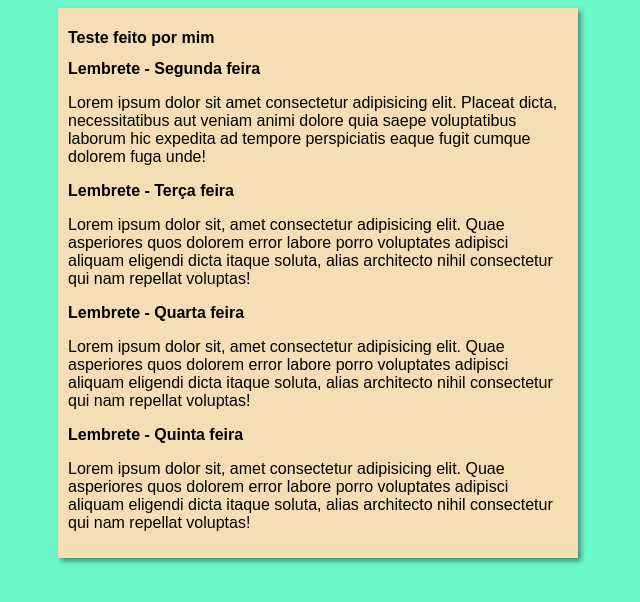
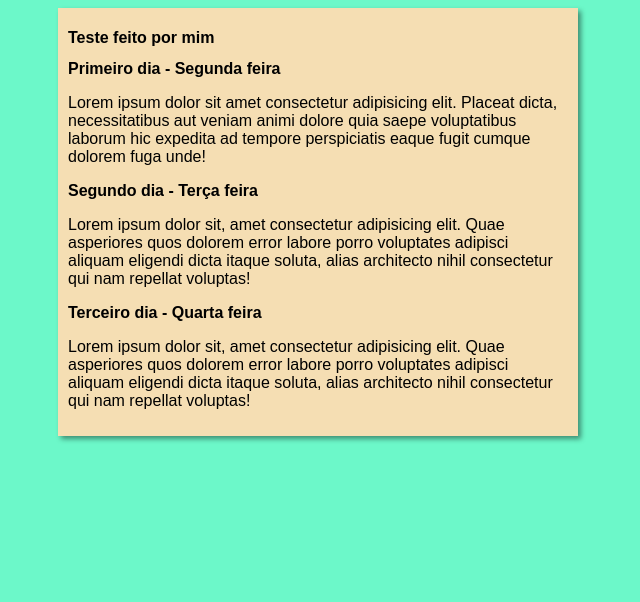
Before and after one commit to gabrielacsales/projeto-site, a plain HTML site: page index.html in a window 1280 px wide. Shown: the whole page, without its empty margins (322-962 px from the left). Drawn offline with Linux system fonts and the light colour scheme.

Commit message:
Update index.html

```diff
--- a/index.html
+++ b/index.html
@@ -12,19 +12,15 @@
             <h1>Teste feito por mim</h1>
         </header>
         <article>
-            <h2>Lembrete - Segunda feira</h2>
+            <h2>Primeiro dia - Segunda feira</h2>
             <p>Lorem ipsum dolor sit amet consectetur adipisicing elit. Placeat dicta, necessitatibus aut veniam animi dolore quia saepe voluptatibus laborum hic expedita ad tempore perspiciatis eaque fugit cumque dolorem fuga unde!</p>
         </article>
         <article>
-            <h2>Lembrete - Terça feira</h2>
+            <h2>Segundo dia - Terça feira</h2>
             <p>Lorem ipsum dolor sit, amet consectetur adipisicing elit. Quae asperiores quos dolorem error labore porro voluptates adipisci aliquam eligendi dicta itaque soluta, alias architecto nihil consectetur qui nam repellat voluptas!</p>
         </article>
         <article>
-            <h2>Lembrete - Quarta feira</h2>
-            <p>Lorem ipsum dolor sit, amet consectetur adipisicing elit. Quae asperiores quos dolorem error labore porro voluptates adipisci aliquam eligendi dicta itaque soluta, alias architecto nihil consectetur qui nam repellat voluptas!</p>
-        </article>
-        <article>
-            <h2>Lembrete - Quinta feira</h2>
+            <h2>Terceiro dia - Quarta feira</h2>
             <p>Lorem ipsum dolor sit, amet consectetur adipisicing elit. Quae asperiores quos dolorem error labore porro voluptates adipisci aliquam eligendi dicta itaque soluta, alias architecto nihil consectetur qui nam repellat voluptas!</p>
         </article>
     </Main>
```
